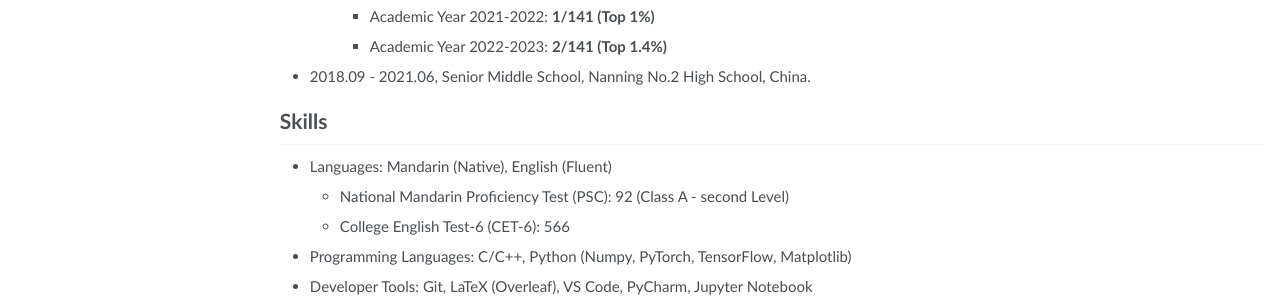
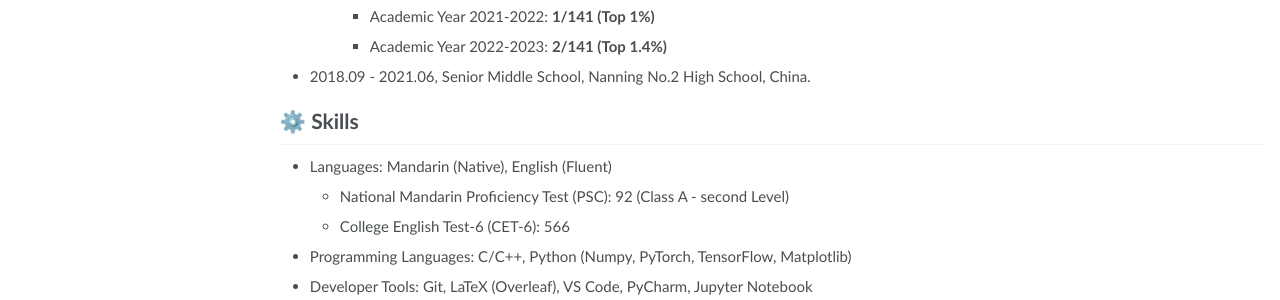
Before and after one commit to Cyccyyycyc/Cyccyyycyc.github.io, a Jekyll site: the page built from _pages/about.md, in a window 1280 px wide and 1347 px high. Shown: the part 1034-1334 px from the top of the window. Built offline with Jekyll 4.4.1, drawn with Linux system fonts in a browser that asks for light colours.

```diff
--- a/_pages/about.md
+++ b/_pages/about.md
@@ -76,7 +76,7 @@ Ziheng Huang, Boheng Li, **Yan Cai**, Run Wang, Shangwei Guo, Liming Fang, Jing
     - Academic Year 2022-2023: **2/141 (Top 1.4%)**
 - 2018.09 - 2021.06, Senior Middle School, Nanning No.2 High School, China.
 
-# Skills
+# ⚙️ Skills
 - Languages: Mandarin (Native), English (Fluent)
   - National Mandarin Proficiency Test (PSC): 92 (Class A - second Level)
   - College English Test-6 (CET-6): 566
```
